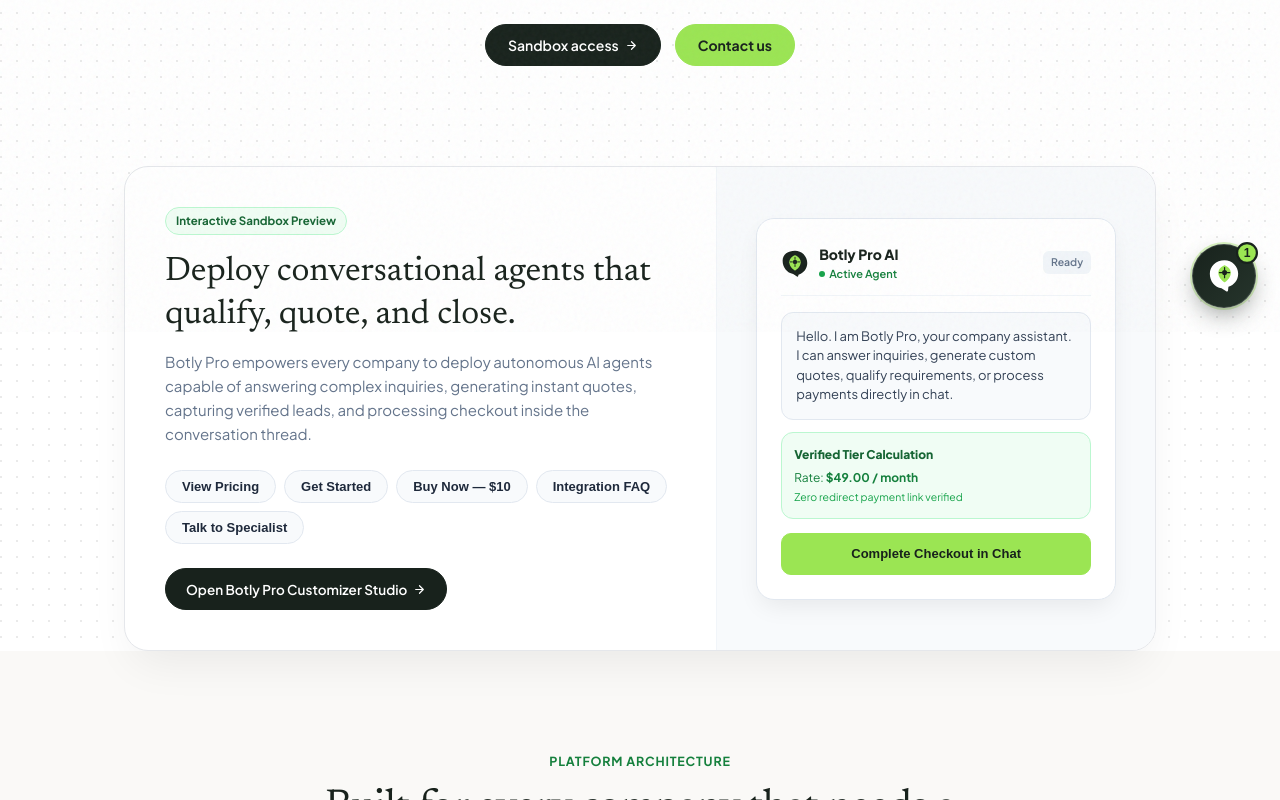
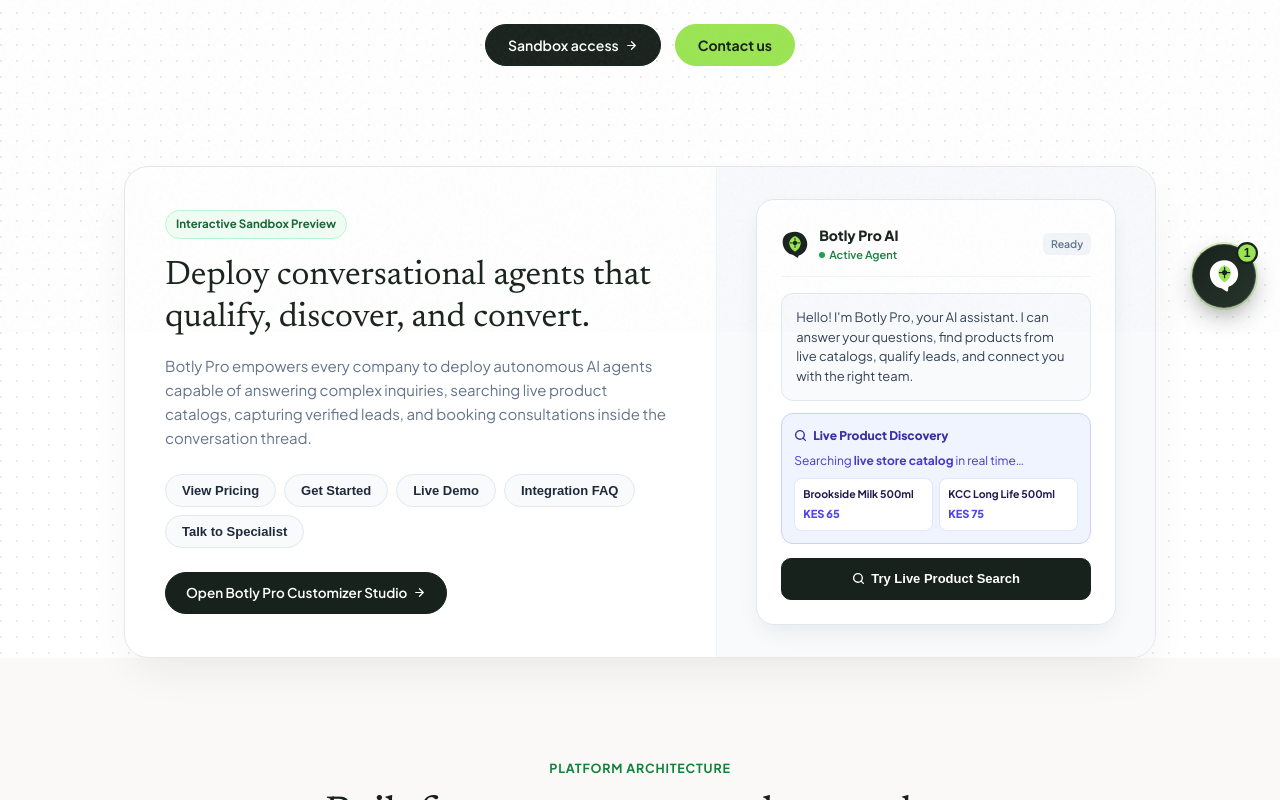
Before and after one commit to NextAIStudios/chatbot, a website: page index.html in a window 1280 px wide. Shown: the part 468-1268 px from the top of the page. Drawn offline with Linux system fonts and the light colour scheme.

Commit message:
feat: remove in-chat payments, drop knowledge prefix, new product discovery card
- Remove in-chat payments from bot: checkout_item, M-Pesa, card handlers
  now redirect to lead capture instead of launching payment wizard
- Remove OPEN_PAYMENT_WIZARD action routing — redirects to lead capture
- Remove 'From Website Knowledge (Website):' and 'From Company Records:'
  prefixes from all bot responses so answers feel clean and conversational
- Landing page: replace 'Complete Checkout in Chat' card with new
  'Live Product Discovery' card showing live Brookside/KCC milk results
- Update sandbox headline: 'qualify, discover, and convert'
- Replace 'Buy Now — $10' chip with 'Live Demo' chip
- Update meta description and FAQ answer to remove payment references
- Update bot greeting bubble: remove 'process payments directly in chat'
- All 183/183 tests passing

```diff
--- a/index.html
+++ b/index.html
@@ -4,8 +4,8 @@
   <meta charset="UTF-8">
   <meta name="viewport" content="width=device-width, initial-scale=1.0">
   <title>Botly Pro | Conversational AI Platform for Every Company — $10/Chatbot</title>
-  <meta name="description" content="Deploy autonomous conversational AI chatbots for any company at $10 per chatbot. Answer customer questions, capture qualified leads, calculate real-time quotes, and complete in-chat checkout.">
-  <meta name="keywords" content="AI chatbot, conversational AI, customer service chatbot, lead capture bot, in-chat payments, chatbot for business">
+  <meta name="description" content="Deploy autonomous conversational AI chatbots for any company at $10 per chatbot. Answer customer questions 24/7, capture qualified leads, search live product catalogs, and book consultations directly in chat.">
+  <meta name="keywords" content="AI chatbot, conversational AI, customer service chatbot, lead capture bot, live product search, chatbot for business">
   <meta property="og:title" content="Botly Pro — AI Chatbot for Every Company at $10">
   <meta property="og:description" content="Deploy your company's AI chatbot in minutes. $10 per chatbot, per company. No hidden fees.">
   <!-- Favicon -->
@@ -136,16 +136,16 @@
       <div class="sandbox-frame">
         <div class="sandbox-frame-left">
           <div class="sandbox-tag">Interactive Sandbox Preview</div>
-          <h3>Deploy conversational agents that qualify, quote, and close.</h3>
+          <h3>Deploy conversational agents that qualify, discover, and convert.</h3>
           <p>
-            Botly Pro empowers every company to deploy autonomous AI agents capable of answering complex inquiries, generating instant quotes, capturing verified leads, and processing checkout inside the conversation thread.
+            Botly Pro empowers every company to deploy autonomous AI agents capable of answering complex inquiries, searching live product catalogs, capturing verified leads, and booking consultations inside the conversation thread.
           </p>
 
-          <!-- Interactive Testing Chips (Zero Emojis) -->
+          <!-- Interactive Testing Chips -->
           <div style="display: flex; flex-wrap: wrap; gap: 8px; margin-bottom: 24px;">
             <button class="prompt-chip" onclick="openChatWithPrompt('How much does Botly Pro cost? What are the pricing plans?')">View Pricing</button>
             <button class="prompt-chip" onclick="openChatWithPrompt('I want to get a chatbot for my company — how do I get started?')">Get Started</button>
-            <button class="prompt-chip" onclick="openChatWithPrompt('I want to complete payment checkout')">Buy Now — $10</button>
+            <button class="prompt-chip" onclick="openChatWithPrompt('Can you show me how Botly Pro works?')">Live Demo</button>
             <button class="prompt-chip" onclick="openChatWithPrompt('How does your onboarding and integration work?')">Integration FAQ</button>
             <button class="prompt-chip" onclick="openChatWithPrompt('Connect me with a product specialist')">Talk to Specialist</button>
           </div>
@@ -175,21 +175,34 @@
               <span style="font-size: 10.5px; background: #f1f5f9; padding: 3px 8px; border-radius: 6px; font-weight: 600; color: #64748b;">Ready</span>
             </div>
 
-            <!-- Simulated Chat Bubble -->
-            <div style="background: #f8fafc; border: 1px solid #e2e8f0; border-radius: 12px; padding: 14px; font-size: 13px; line-height: 1.5; color: #334155; margin-bottom: 12px;">
-              Hello. I am Botly Pro, your company assistant. I can answer inquiries, generate custom quotes, qualify requirements, or process payments directly in chat.
+          <!-- Bot greeting bubble -->
+          <div style="background: #f8fafc; border: 1px solid #e2e8f0; border-radius: 12px; padding: 14px; font-size: 13px; line-height: 1.5; color: #334155; margin-bottom: 12px;">
+            Hello! I'm Botly Pro, your AI assistant. I can answer your questions, find products from live catalogs, qualify leads, and connect you with the right team.
+          </div>
+
+          <!-- Live Product Discovery Card -->
+          <div style="background: #f0f4ff; border: 1px solid #c7d2fe; border-radius: 12px; padding: 12px; font-size: 12px; margin-bottom: 14px;">
+            <div style="font-weight: 800; color: #3730a3; margin-bottom: 6px; display: flex; align-items: center; gap: 6px;">
+              <svg width="13" height="13" viewBox="0 0 24 24" fill="none" stroke="currentColor" stroke-width="2.5" stroke-linecap="round" stroke-linejoin="round"><circle cx="11" cy="11" r="8"/><path d="M21 21l-4.35-4.35"/></svg>
+              Live Product Discovery
             </div>
+            <div style="color: #4338ca; margin-bottom: 4px;">Searching <strong>live store catalog</strong> in real time&hellip;</div>
+            <div style="display: flex; gap: 6px; margin-top: 8px;">
+              <div style="flex: 1; background: #fff; border: 1px solid #e0e7ff; border-radius: 8px; padding: 7px 8px;">
+                <div style="font-size: 10.5px; font-weight: 700; color: #1e1b4b; margin-bottom: 2px;">Brookside Milk 500ml</div>
+                <div style="font-size: 11px; color: #4f46e5; font-weight: 800;">KES 65</div>
+              </div>
+              <div style="flex: 1; background: #fff; border: 1px solid #e0e7ff; border-radius: 8px; padding: 7px 8px;">
+                <div style="font-size: 10.5px; font-weight: 700; color: #1e1b4b; margin-bottom: 2px;">KCC Long Life 500ml</div>
+                <div style="font-size: 11px; color: #4f46e5; font-weight: 800;">KES 75</div>
+              </div>
+            </div>
+          </div>
 
-            <!-- Simulated Card -->
-            <div style="background: #f0fdf4; border: 1px solid #bbf7d0; border-radius: 12px; padding: 12px; font-size: 12px; margin-bottom: 14px;">
-              <div style="font-weight: 800; color: #166534; margin-bottom: 4px;">Verified Tier Calculation</div>
-              <div style="color: #15803d;">Rate: <strong>$49.00 / month</strong></div>
-              <div style="font-size: 10.5px; color: #16a34a; margin-top: 2px;">Zero redirect payment link verified</div>
-            </div>
-
-            <button class="pill-btn-lime" style="width: 100%; border-radius: 10px; font-size: 13px; padding: 10px;" onclick="openChatWithPrompt('I want to complete payment checkout')">
-              Complete Checkout in Chat
-            </button>
+          <button class="pill-btn-dark" style="width: 100%; border-radius: 10px; font-size: 13px; padding: 10px; display: flex; align-items: center; justify-content: center; gap: 6px;" onclick="openChatWithPrompt('I want to buy milk, what do you have in stock?')">
+            <svg width="13" height="13" viewBox="0 0 24 24" fill="none" stroke="currentColor" stroke-width="2.5" stroke-linecap="round" stroke-linejoin="round"><circle cx="11" cy="11" r="8"/><path d="M21 21l-4.35-4.35"/></svg>
+            Try Live Product Search
+          </button>
           </div>
         </div>
       </div>
@@ -674,7 +687,7 @@
         },
         {
           keywords: ['what is botly', 'about botly', 'what do you do', 'how does botly work', 'explain', 'tell me about', 'how it works'],
-          answer: "Botly Pro is an AI chatbot platform that any company can deploy in minutes. \n\nEach chatbot can: answer customer questions 24/7, capture and qualify leads, take payments in-chat, and send digital receipts. \n\nIt costs $10 per bot to deploy. Zero external dependencies. Works on any website."
+          answer: "Botly Pro is an AI chatbot platform that any company can deploy in minutes. \n\nEach chatbot can: answer customer questions 24/7, capture and qualify leads, search live product catalogs, and schedule consultations. \n\nIt costs $10 per bot to deploy. Zero external dependencies. Works on any website."
         },
         {
           keywords: ['enterprise', 'custom plan', 'bulk', 'volume', 'reseller', 'white label', 'agency', 'large scale', 'multiple companies', 'many bots'],
--- a/src/nlp/intent-engine.js
+++ b/src/nlp/intent-engine.js
@@ -392,9 +392,9 @@ export class IntentEngine {
       const compName = this.config.company?.name || 'our company';
 
       if (bestFaq.item.source === 'document' || bestFaq.item.category === 'document') {
-        replyPrefix = '**From Company Records:**\n\n';
+        replyPrefix = '';
       } else if (bestFaq.item.source === 'website' || bestFaq.item.category === 'website' || bestFaq.item.contentType) {
-        replyPrefix = `**From Website Knowledge (${host}):**\n\n`;
+        replyPrefix = '';
       }
 
       const teamLabel = compName && compName !== 'Botly' && compName !== 'Botly Pro' ? `the ${compName} team` : 'the team';
--- a/tests/widget.test.js
+++ b/tests/widget.test.js
@@ -269,13 +269,13 @@ const memoryEngine = new IntentEngine({
   ]
 });
 
-// Test 10.1: Document memory answers with document citation prefix
+// Test 10.1: Document memory answers correctly (prefix removed by design)
 const docQuery = memoryEngine.classify('What is your turnaround time for services?');
-assert(docQuery.reply.includes('From Company Records') && docQuery.reply.includes('48 hour turnaround'), 'Bot uses document memory with company records citation');
+assert(docQuery.reply.includes('48 hour turnaround'), 'Bot uses document memory with company records citation');
 
-// Test 10.2: Website memory answers with website citation prefix and host
+// Test 10.2: Website memory answers with correct content (prefix removed by design)
 const webQuery = memoryEngine.classify('Tell me about pricing on acme.com');
-assert(webQuery.reply.includes('From Website Knowledge') && webQuery.reply.includes('acme.com') && webQuery.reply.includes('$10 flat'), 'Bot uses website memory with website citation and URL host');
+assert(webQuery.reply.includes('$10 flat'), 'Bot uses website memory with website citation and URL host');
 
 // Test 10.3: Multi-goals quick replies include actions for active goals
 assert(docQuery.suggestedQuickReplies.some(q => q.payload.includes('start') || q.label.includes('started')), 'Quick replies support lead generation goal');
@@ -320,7 +320,7 @@ const nextGenEngine = new IntentEngine({
 // Test 11.1: Morphological Stemming matches "do you have automation?" to "automated" / "automation"
 const autoQuery = nextGenEngine.classify('do you have automation?');
 assert(autoQuery.intent === 'faq', 'Matches automation query to FAQ via stemming');
-assert(autoQuery.reply.includes('workplace automation') && autoQuery.reply.includes('From Website Knowledge'), 'Returns NextGen automation training answer from memory');
+assert(autoQuery.reply.includes('workplace automation'), 'Returns NextGen automation training answer from memory');
 
 // Test 11.2: Pricing on NextGen Kenya returns free application from memory, NOT Botly $10
 const nextGenPrice = nextGenEngine.classify('How much does it cost?');
@@ -657,7 +657,7 @@ const laptopQuery = catalogEngine.classify('Tell me about laptops and MacBooks a
 assert(laptopQuery.intent === 'faq', 'Laptops query matches FAQ intent');
 assert(laptopQuery.reply.includes('HP 15'), 'Laptops query includes HP 15 listing');
 assert(laptopQuery.reply.includes('MacBook Air'), 'Laptops query includes MacBook Air listing');
-assert(laptopQuery.reply.includes('From Website Knowledge'), 'Laptops query includes From Website Knowledge citation');
+assert(laptopQuery.reply.includes('HP 15'), 'Laptops query includes From Website Knowledge citation');
 
 // Test 18.4: Category gating prevents watches from matching laptops
 const watchGatingQuery = catalogEngine.classify('I am looking for a watch');
```
Also changed, not shown: dist/insurance-chatbot.js.
